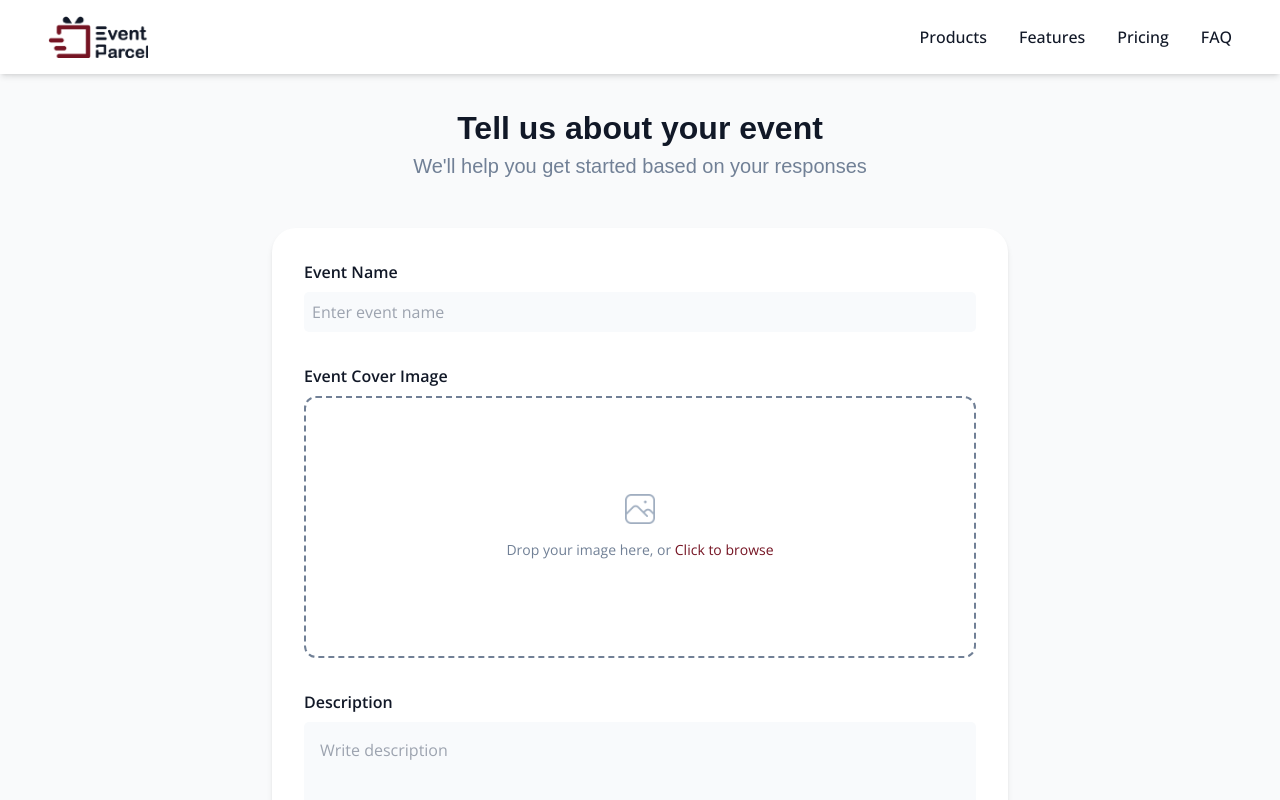
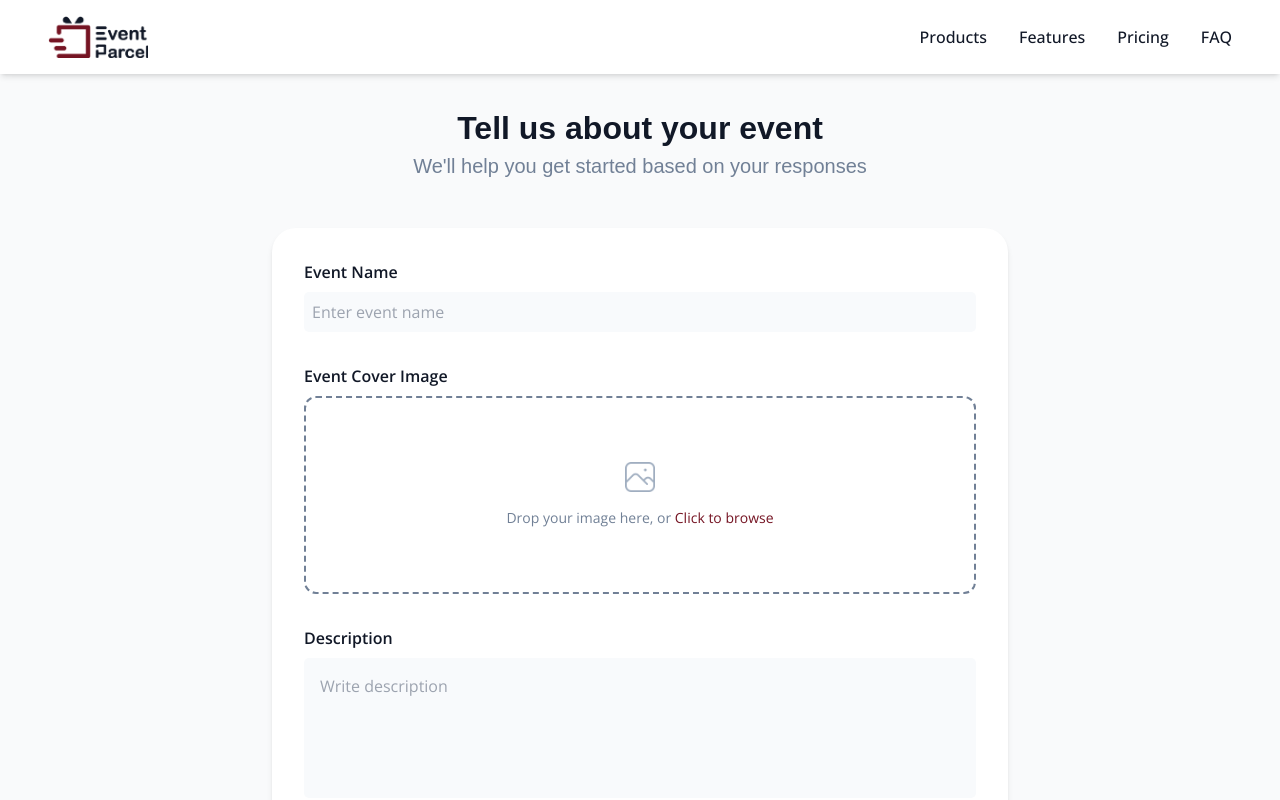
Before and after one commit to oladee/eventparcel-fe, a Next.js app: page /about in a window 1280 px wide. Shown: the top 800 px of the page. Built offline with nearby package versions, Linux system fonts and the light colour scheme.

Commit message:
image uploads 8

```diff
--- a/app/(pages)/about/page.tsx
+++ b/app/(pages)/about/page.tsx
@@ -18,7 +18,7 @@ const About: React.FC = () => {
     lastName: "",
     email: "",
     description: "",
-    eventImage: null
+    eventImage: null as File | null
   });
 
   const [errors, setErrors] = useState({
@@ -70,7 +70,7 @@ const About: React.FC = () => {
     Object.keys(formData).forEach((key) => {
       newErrors[key as keyof typeof formData] = validateField(
         key,
-        formData[key as keyof typeof formData]
+        formData[key as keyof typeof formData] as string
       );
     });
 
@@ -188,20 +188,20 @@ const About: React.FC = () => {
                 onDragOver={handleDragOver}
               >
                 {selectedImage ? (
-                  <>
+                  <div>
                     <img
                       src={selectedImage}
                       alt="Preview"
-                      // className="rounded object-cover w-full h-full"
+                      className="rounded object-cover w-full h-full"
                     />
                     <XCircle
                       className="absolute top-2 right-2 text-red-500 cursor-pointer"
                       size={24}
                       onClick={handleRemoveImage}
                     />
-                  </>
+                  </div>
                 ) : (
-                  <div className="py-24 flex flex-col justify-center items-center gap-4 cursor-pointer">
+                  <div className="py-16 flex flex-col justify-center items-center gap-4 cursor-pointer">
                     <Image
                       src="/images/photo.png"
                       alt="Upload"
```
